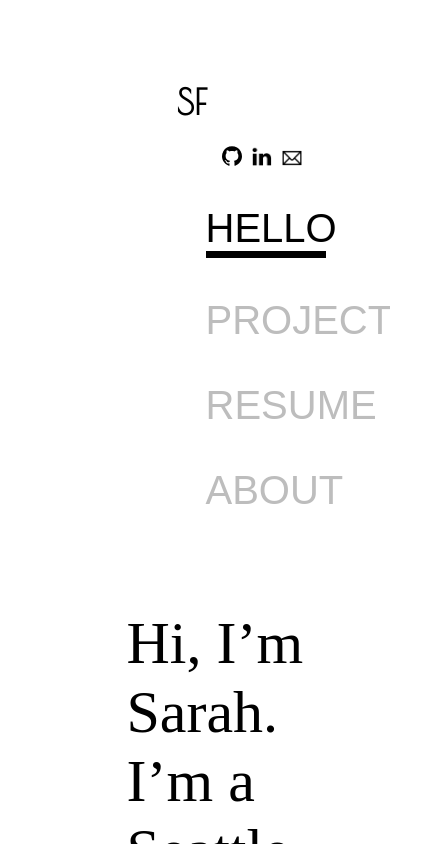
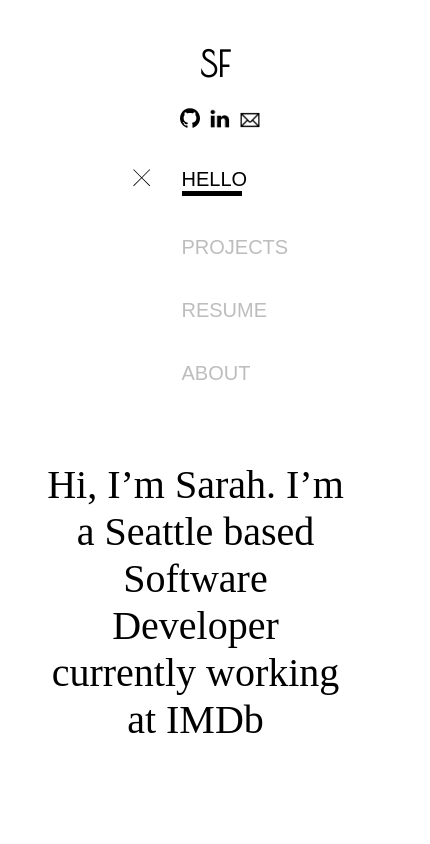
Before and after one commit to sarahf95/portfolio, a React (Create React App) app: page / in a window 390 px wide. Shown: the whole page, 430 px wide, since content can reach past the window. Built offline with nearby package versions, Linux system fonts and the light colour scheme.

Commit message:
make mobile friendly

```diff
--- a/src/App.css
+++ b/src/App.css
@@ -32,3 +32,10 @@
     transform: rotate(360deg);
   }
 }
+@media only screen and (max-width: 768px) {
+  .App {
+    overflow-y: scroll;
+    overflow-x: hidden;
+    position: relative;
+  }
+}
--- a/src/Header.css
+++ b/src/Header.css
@@ -7,3 +7,10 @@
   font-family: "Poiret One", cursive;
   color: black;
 }
+
+@media only screen and (max-width: 768px) {
+  .heading {
+    text-align: center;
+    padding-left: 0px;
+  }
+}
--- a/src/Nav.css
+++ b/src/Nav.css
@@ -37,3 +37,52 @@ ul a:hover {
 .no-underline {
   background-color: transparent;
 }
+
+.close {
+  display: none;
+}
+.collasped-nav {
+  display: none;
+}
+
+@media only screen and (max-width: 768px) {
+  .nav {
+    text-align: center;
+    width: 90vw;
+  }
+  ul {
+    padding-left: 0px;
+    /* text-align: center; */
+  }
+  li {
+    font-size: 20px;
+  }
+  .underline {
+    background-color: black;
+    width: 60px;
+    height: 5px;
+  }
+  .close {
+    display: block;
+    width: 20px;
+    float: left;
+    margin-left: -50px;
+    margin-top: 20px;
+    margin-right: 30px;
+  }
+  .close-icon {
+    width: 20px;
+  }
+  .collasped-nav {
+    display: block;
+    width: 20px;
+    text-align: center;
+    margin: 0 auto;
+    margin-top: 30px;
+  }
+  .collasped-nav-wrapper {
+    text-align: center;
+    margin: 0 auto;
+    margin-left: -50px;
+  }
+}
--- a/src/Nav.js
+++ b/src/Nav.js
@@ -3,13 +3,36 @@ import { Link } from "react-router-dom";
 import resume from "./media/resume.pdf";
 import "./Nav.css";
 import { PageContent } from "./Enums";
+import close from "./media/cross-out.svg";
+import collaspedNav from "./media/collasped-nav.png";
 
 class Nav extends Component {
+  constructor(props) {
+    super(props);
+    this.state = {
+      nav: true
+    };
+  }
+  close() {
+    this.setState({
+      nav: false
+    });
+  }
+  open() {
+    this.setState({
+      nav: true
+    });
+  }
   render() {
     let selected = this.props.content;
     console.log("selected", selected);
     return (
+      <div>
+        {this.state.nav ? (
           <div className="nav">
+            <div className="close" onClick={this.close.bind(this)}>
+              <img className="close-icon" src={close} alt="close" />
+            </div>
             <ul>
               <li>
                 <Link
@@ -19,7 +42,9 @@ class Nav extends Component {
                   HELLO
                   <div
                     className={
-                  selected === PageContent.HELLO ? "underline" : "no-underline"
+                      selected === PageContent.HELLO
+                        ? "underline"
+                        : "no-underline"
                     }
                   />
                 </Link>
@@ -69,13 +94,27 @@ class Nav extends Component {
                   ABOUT
                   <div
                     className={
-                  selected === PageContent.ABOUT ? "underline" : "no-underline"
+                      selected === PageContent.ABOUT
+                        ? "underline"
+                        : "no-underline"
                     }
                   />
                 </Link>
               </li>
             </ul>
           </div>
+        ) : (
+          <div className="collasped-nav-wrapper">
+            {" "}
+            <img
+              src={collaspedNav}
+              alt="nav"
+              className="collasped-nav"
+              onClick={this.open.bind(this)}
+            />
+          </div>
+        )}
+      </div>
     );
   }
 }
--- a/src/PageContainer.css
+++ b/src/PageContainer.css
@@ -4,7 +4,25 @@
 }
 
 .social-media-wrapper {
-  display: inline;
   display: inline-block;
   width: 40vw;
 }
+
+@media only screen and (max-width: 768px) {
+  .header-media-wrapper {
+    margin: 0 auto;
+    text-align: center;
+    width: 90vw;
+  }
+  .social-media-wrapper {
+    text-align: center;
+    margin: 0 auto;
+    display: block;
+  }
+  .page-content-wrapper {
+    display: block;
+  }
+  .nav-wrapper {
+    margin-left: 50px;
+  }
+}
--- a/src/PageContent.css
+++ b/src/PageContent.css
@@ -1,3 +1,9 @@
 .page-content {
   width: 60vw;
 }
+@media only screen and (max-width: 768px) {
+  .page-content {
+    width: 90vw;
+    margin: 0 auto;
+  }
+}
--- a/src/PageContent/About.css
+++ b/src/PageContent/About.css
@@ -16,3 +16,24 @@
   font-size: 20px;
   font-family: Arial, Helvetica, sans-serif;
 }
+
+@media only screen and (max-width: 768px) {
+  .about-me-paragraph {
+    font-size: 15px;
+    display: block;
+    width: 60vw;
+    margin: 0 auto;
+    margin-top: 20px;
+  }
+  .grad-pic {
+    display: block;
+    margin: 0 auto;
+    height: auto;
+    width: 60vw;
+  }
+  .about {
+    overflow: scroll;
+    width: 90vw;
+    align-content: center;
+  }
+}
--- a/src/PageContent/Hello.css
+++ b/src/PageContent/Hello.css
@@ -12,7 +12,10 @@
   vertical-align: center;
 }
 
-.hello {
-  overflow: scroll;
-  height: 1000px;
+@media only screen and (max-width: 768px) {
+  .hello-paragraph {
+    font-size: 40px;
+    text-align: center;
+    width: 80vw;
+  }
 }
--- a/src/PageContent/Hello.js
+++ b/src/PageContent/Hello.js
@@ -1,6 +1,5 @@
 import React, { Component } from "react";
 import "./Hello.css";
-import TimeLine from "./TimeLine";
 
 class Hello extends Component {
   render() {
@@ -10,7 +9,6 @@ class Hello extends Component {
           Hi, I’m Sarah. I’m a Seattle based Software Developer currently
           working at IMDb
         </p>
-        <TimeLine />
       </div>
     );
   }
--- a/src/PageContent/Projects.css
+++ b/src/PageContent/Projects.css
@@ -80,3 +80,81 @@
   width: 550px;
   background-image: url("../media/yumme-hover.png");
 }
+
+@media only screen and (max-width: 768px) {
+  .projects {
+    overflow: scroll;
+    white-space: normal;
+    width: 80vw;
+    margin: 0 auto;
+  }
+  .project-img {
+    display: block;
+    width: 60vw;
+    margin: 0 auto;
+    padding: 0px;
+  }
+  #amazon {
+    margin: 0 auto;
+    margin-top: 20px;
+    width: 50vw;
+    height: 30vh;
+  }
+
+  #amazon:hover {
+    width: 50vw;
+    margin: 0 auto;
+    margin-top: 20px;
+    height: 30vh;
+  }
+  #ampr {
+    width: 50vw;
+    margin: 0 auto;
+    margin-top: 20px;
+    height: 30vh;
+  }
+  #ampr:hover {
+    width: 50vw;
+    margin: 0 auto;
+    margin-top: 20px;
+    height: 30vh;
+  }
+
+  #mealmatch {
+    width: 50vw;
+    margin: 0 auto;
+    margin-top: 20px;
+    height: 30vh;
+  }
+  #mealmatch:hover {
+    width: 50vw;
+    margin: 0 auto;
+    margin-top: 20px;
+    height: 30vh;
+  }
+
+  #caffeinade {
+    width: 50vw;
+    margin: 0 auto;
+    margin-top: 20px;
+    height: 30vh;
+  }
+  #caffeinade:hover {
+    width: 50vw;
+    margin: 0 auto;
+    margin-top: 20px;
+    height: 30vh;
+  }
+  #yumme {
+    width: 50vw;
+    margin: 0 auto;
+    margin-top: 20px;
+    height: 30vh;
+  }
+  #yumme:hover {
+    width: 50vw;
+    margin: 0 auto;
+    margin-top: 20px;
+    height: 30vh;
+  }
+}
--- a/src/SocialMedia.css
+++ b/src/SocialMedia.css
@@ -7,3 +7,10 @@
   text-align: right;
   margin-left: 50px;
 }
+
+@media only screen and (max-width: 768px) {
+  .social-media {
+    text-align: center;
+    margin: 0 auto;
+  }
+}
--- a/src/index.css
+++ b/src/index.css
@@ -13,3 +13,11 @@ body {
   overflow-x: visible;
   vertical-align: top;
 }
+
+@media only screen and (max-width: 768px) {
+  body {
+    padding: 20px;
+    margin: 0 auto;
+    width: 100vw;
+  }
+}
```
Also changed, not shown: src/media/collasped-nav.png (added), src/media/cross-out.svg (added). Lines whose indentation alone changed are shown as unchanged.
